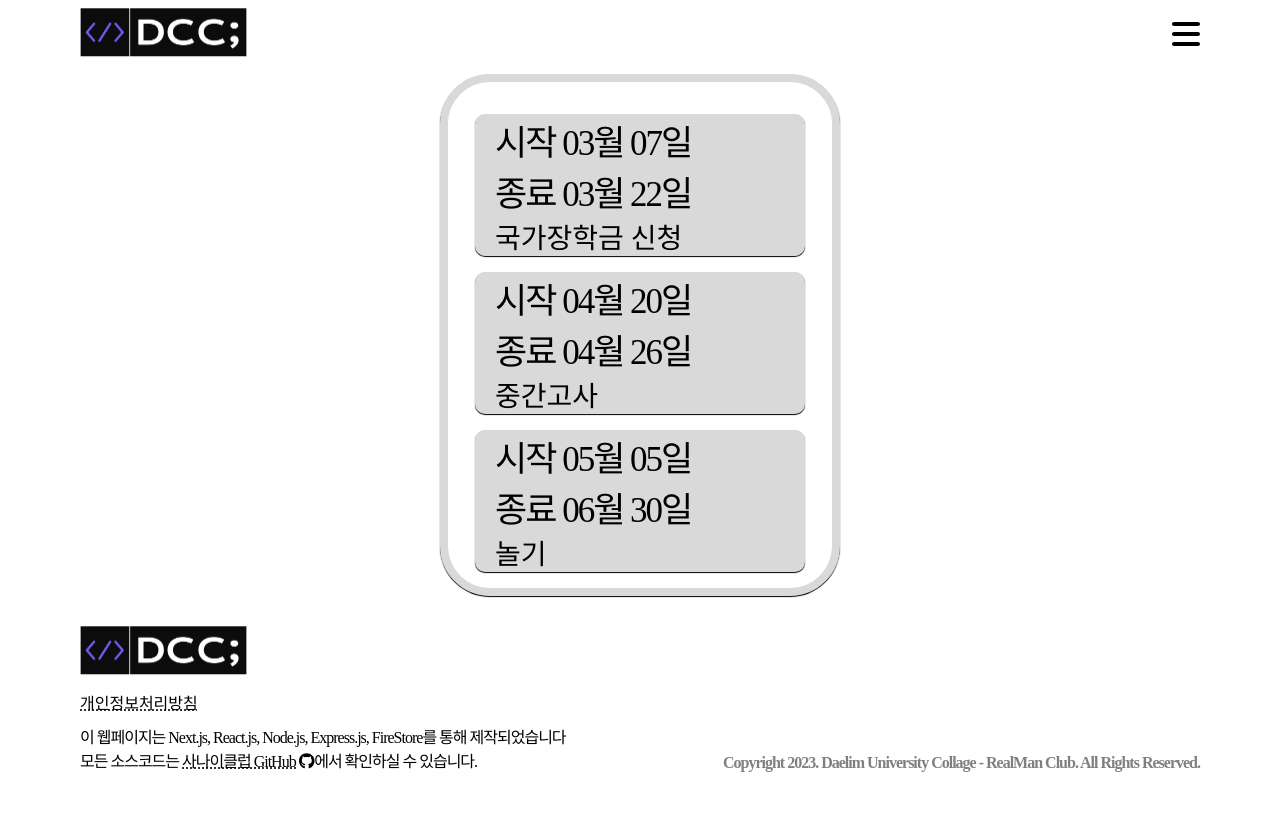
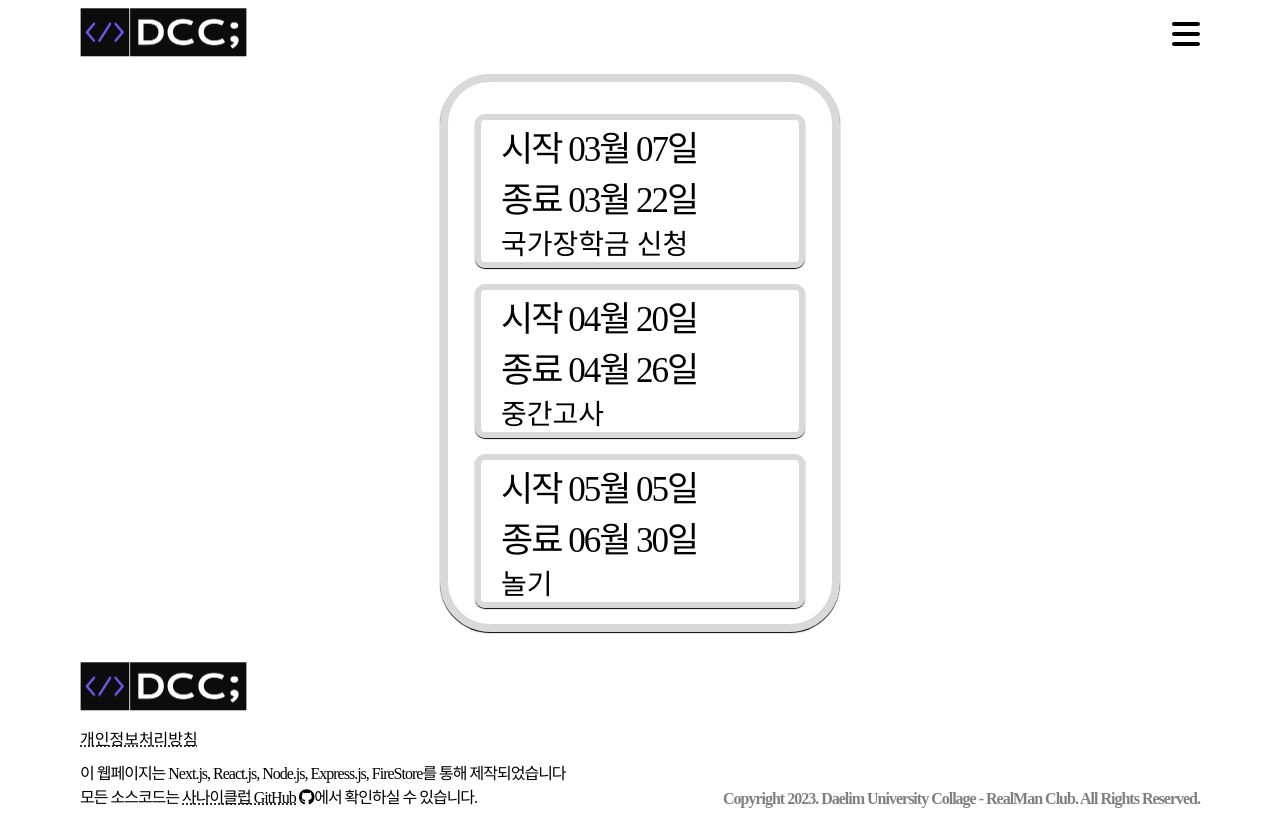
Before and after one commit to HarenKei/DCC_FE, a Next.js app: page /Schedule/ScheduleInfo in a window 1280 px wide. Before the commit the page ends 800 px from the top, so only its background shows below. Built offline with nearby package versions, Linux system fonts and the light colour scheme.

Commit message:
인포카드 UI수정

```diff
--- a/src/Common/ScheduleInfoCard.tsx
+++ b/src/Common/ScheduleInfoCard.tsx
@@ -33,7 +33,8 @@ const ScheduleInfoCardContainer = styled.div`
     align-items: flex-start;
     justify-content: space-around;
     box-shadow: 0px 1px 1px black;
-    background-color: #D9D9D9;
+    border: 6px solid #D9D9D9;
+    border-radius: 10px;
     margin-top: 1rem;
 `;
 
```
